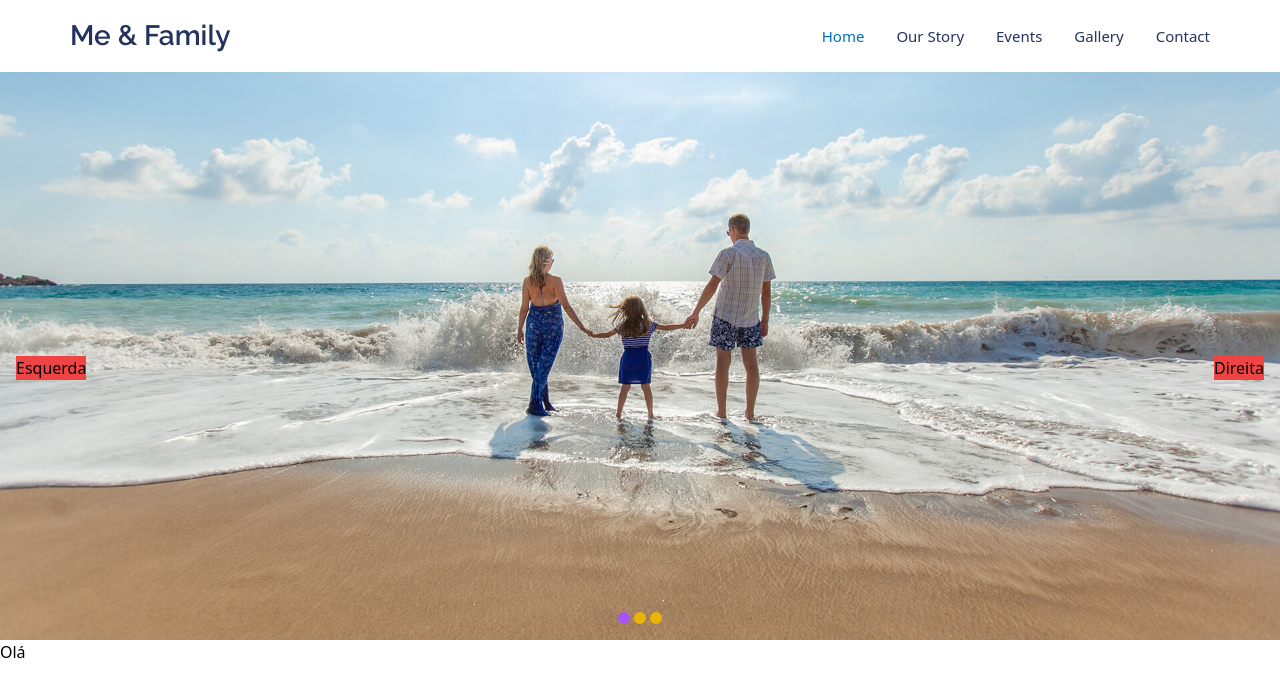
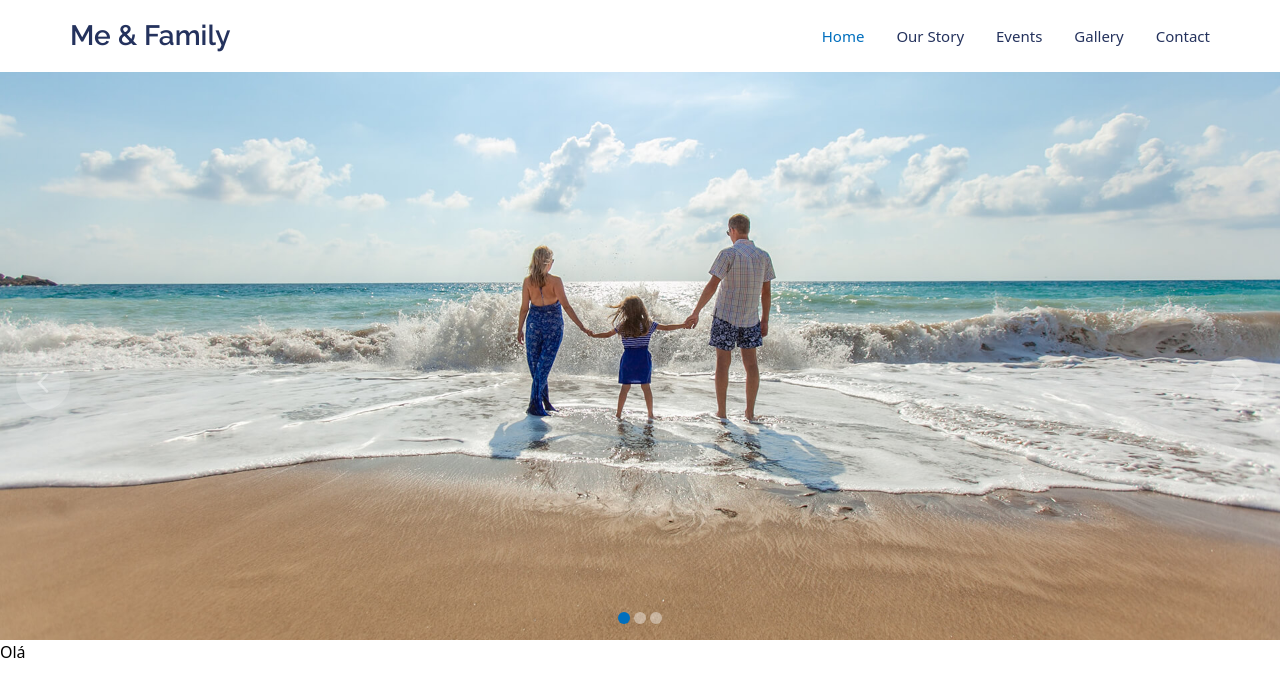
Before and after one commit to LucasBargas/projetos_tailwindcss, a React (Create React App) app in the folder me_family/: page / in a window 1280 px wide. Shown: the top 696 px of the page. Built offline with nearby package versions, Linux system fonts and the light colour scheme.

Commit message:
Slider inicial - estilizado

```diff
--- a/me_family/src/layout/Header/NavHeader/NavHeader.js
+++ b/me_family/src/layout/Header/NavHeader/NavHeader.js
@@ -37,19 +37,19 @@ const NavHeader = () => {
       <nav onClick={handleOutsideClick} className={`${menuMobile ? 'flex' : 'hidden'} flex-col-reverse items-end fixed top-0 left-0 z-50 h-screen w-full p-4 bg-menu-mobile 276:p-3 lg:flex lg:flex-row lg:static lg:h-auto lg:w-auto lg:bg-white lg:p-0`}>
         <ul ref={navLinks} className='flex flex-col px-5 py-2 bg-white h-screen w-full overflow-y-auto rounded-sm lg:h-auto lg:flex-row lg:p-0 lg:rounded-none lg:w-auto'>
           <li>
-            <NavLink onClick={handleClick} className='block font-medium text-[15px] py-3 lg:pl-8 lg:py-2 text-dark-blue' to="/">Home</NavLink>
+            <NavLink onClick={handleClick} className='block font-medium text-[15px] py-3 lg:pl-8 lg:py-2 text-dark-blue duration-500 hover:text-sky-blue' to="/">Home</NavLink>
           </li>
           <li>
-            <NavLink onClick={handleClick} className='block font-medium text-[15px] py-3 lg:pl-8 lg:py-2 text-dark-blue' to="/our-story">Our Story</NavLink>
+            <NavLink onClick={handleClick} className='block font-medium text-[15px] py-3 lg:pl-8 lg:py-2 text-dark-blue duration-500 hover:text-sky-blue' to="/our-story">Our Story</NavLink>
           </li>
           <li>
-            <NavLink onClick={handleClick} className='block font-medium text-[15px] py-3 lg:pl-8 lg:py-2 text-dark-blue' to="/events">Events</NavLink>
+            <NavLink onClick={handleClick} className='block font-medium text-[15px] py-3 lg:pl-8 lg:py-2 text-dark-blue duration-500 hover:text-sky-blue' to="/events">Events</NavLink>
           </li>
           <li>
-            <NavLink onClick={handleClick} className='block font-medium text-[15px] py-3 lg:pl-8 lg:py-2 text-dark-blue' to="/gallery">Gallery</NavLink>
+            <NavLink onClick={handleClick} className='block font-medium text-[15px] py-3 lg:pl-8 lg:py-2 text-dark-blue duration-500 hover:text-sky-blue' to="/gallery">Gallery</NavLink>
           </li>
           <li>
-            <NavLink onClick={handleClick} className='block font-medium text-[15px] py-3 lg:pl-8 lg:py-2 text-dark-blue' to="/contact">Contact</NavLink>
+            <NavLink onClick={handleClick} className='block font-medium text-[15px] py-3 lg:pl-8 lg:py-2 text-dark-blue duration-500 hover:text-sky-blue' to="/contact">Contact</NavLink>
           </li>
         </ul>
 
--- a/me_family/src/pages/HomePage/InitialSlider/InitialSlider.js
+++ b/me_family/src/pages/HomePage/InitialSlider/InitialSlider.js
@@ -1,4 +1,6 @@
 import { useEffect, useRef, useState } from 'react';
+import { MdArrowBackIosNew } from 'react-icons/md';
+import { MdArrowForwardIos } from 'react-icons/md';
 
 const InitialSlider = () => {
   const [slideActive, setSlideActive] = useState(0);
@@ -24,12 +26,12 @@ const InitialSlider = () => {
 
   useEffect(() => {
     Array.from(sliderDots.current.children).forEach(dot => {
-      dot.classList.remove('bg-purple-500');
-      dot.classList.add('bg-yellow-500');
+      dot.classList.remove('bg-sky-blue');
+      dot.classList.add('bg-slider-btn');
     })
 
-    Array.from(sliderDots.current.children)[slideActive].classList.add('bg-purple-500');
-    Array.from(sliderDots.current.children)[slideActive].classList.remove('bg-yellow-500');
+    Array.from(sliderDots.current.children)[slideActive].classList.add('bg-sky-blue');
+    Array.from(sliderDots.current.children)[slideActive].classList.remove('bg-slider-btn');
   }, [slideActive]);
 
   const handleLeftSide = (sliderItems) => {
@@ -44,8 +46,8 @@ const InitialSlider = () => {
 
   const handleControllerSlider = ({ target }) => {
     const sliderItems = Array.from(slider.current.children);
-    if (target.id === 'btn-left') handleLeftSide(sliderItems);
-    else if (target.id === 'btn-right') handleRightSide(sliderItems);
+    if (target.closest('button#btn-left')) handleLeftSide(sliderItems);
+    else if (target.closest('button#btn-right')) handleRightSide(sliderItems);
   }
 
   const handleKeyDown = ({ key }) => {
@@ -63,14 +65,28 @@ const InitialSlider = () => {
       </div>
 
       <div ref={sliderDots} className='absolute bottom-0 z-40 p-4 w-full flex justify-center'>
-        <span onClick={handleDotClick} className='inline-block bg-yellow-500 mx-[2px] h-3 w-3 rounded-full cursor-pointer indent-[-7000px]'>0</span>
-        <span onClick={handleDotClick} className='inline-block bg-yellow-500 mx-[2px] h-3 w-3 rounded-full cursor-pointer indent-[-7000px]'>1</span>
-        <span onClick={handleDotClick} className='inline-block bg-yellow-500 mx-[2px] h-3 w-3 rounded-full cursor-pointer indent-[-7000px]'>2</span>
+        <span onClick={handleDotClick} className='inline-block bg-slider-btn mx-[2px] h-3 w-3 rounded-full cursor-pointer indent-[-7000px]'>0</span>
+        <span onClick={handleDotClick} className='inline-block bg-slider-btn mx-[2px] h-3 w-3 rounded-full cursor-pointer indent-[-7000px]'>1</span>
+        <span onClick={handleDotClick} className='inline-block bg-slider-btn mx-[2px] h-3 w-3 rounded-full cursor-pointer indent-[-7000px]'>2</span>
       </div>
 
       <div className='flex justify-between px-4 absolute top-1/2 z-50 w-full'>
-        <button id='btn-left' onKeyDown={handleKeyDown} onClick={handleControllerSlider} className='bg-red-500'>Esquerda</button>
-        <button id='btn-right' onKeyDown={handleKeyDown} onClick={handleControllerSlider} className='bg-red-500'>Direita</button>
+        <button id='btn-left'
+          onKeyDown={handleKeyDown}
+          onClick={handleControllerSlider}
+          className='flex items-center justify-center bg-red-500 w-[54px] h-[54px] rounded-full duration-500 bg-slider-btn-opacity hover:bg-slider-btn'
+        >
+          <MdArrowBackIosNew className='text-slider-btn text-2xl' />
+        </button>
+
+        <button
+          id='btn-right'
+          onKeyDown={handleKeyDown}
+          onClick={handleControllerSlider}
+          className='flex items-center justify-center bg-red-500 w-[54px] h-[54px] rounded-full duration-500  bg-slider-btn-opacity hover:bg-slider-btn'
+        >
+          <MdArrowForwardIos className='text-slider-btn text-2xl' />
+        </button>
       </div>
     </section>
   )
--- a/me_family/tailwind.config.js
+++ b/me_family/tailwind.config.js
@@ -21,7 +21,9 @@ module.exports = {
         'dark-blue': '#24325d',
         'sky-blue': '#006fbe',
         'text-color': '#444444',
-        'menu-mobile': 'rgba(22, 30, 56, 0.9)'
+        'menu-mobile': 'rgba(22, 30, 56, 0.9)',
+        'slider-btn': 'rgba(255, 255, 255, .4)',
+        'slider-btn-opacity': 'rgba(255, 255, 255, .2)'
       },
 
       backgroundImage: {
```
